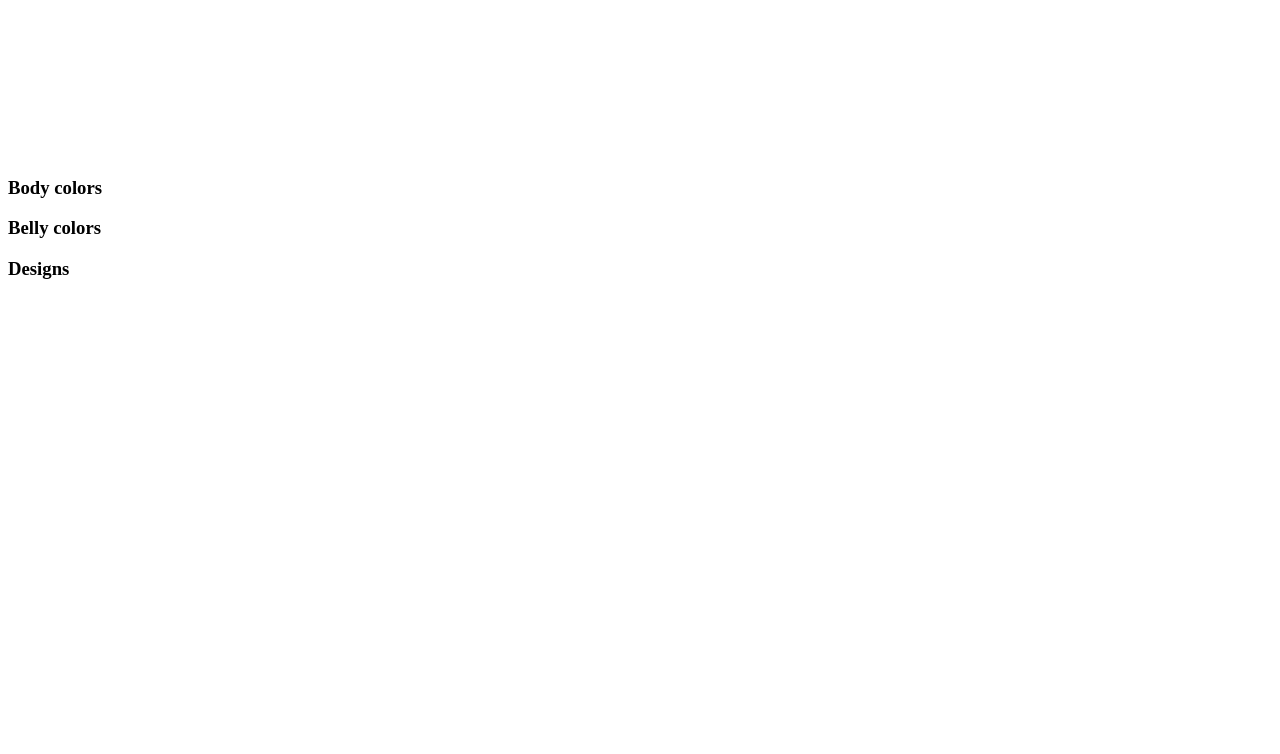
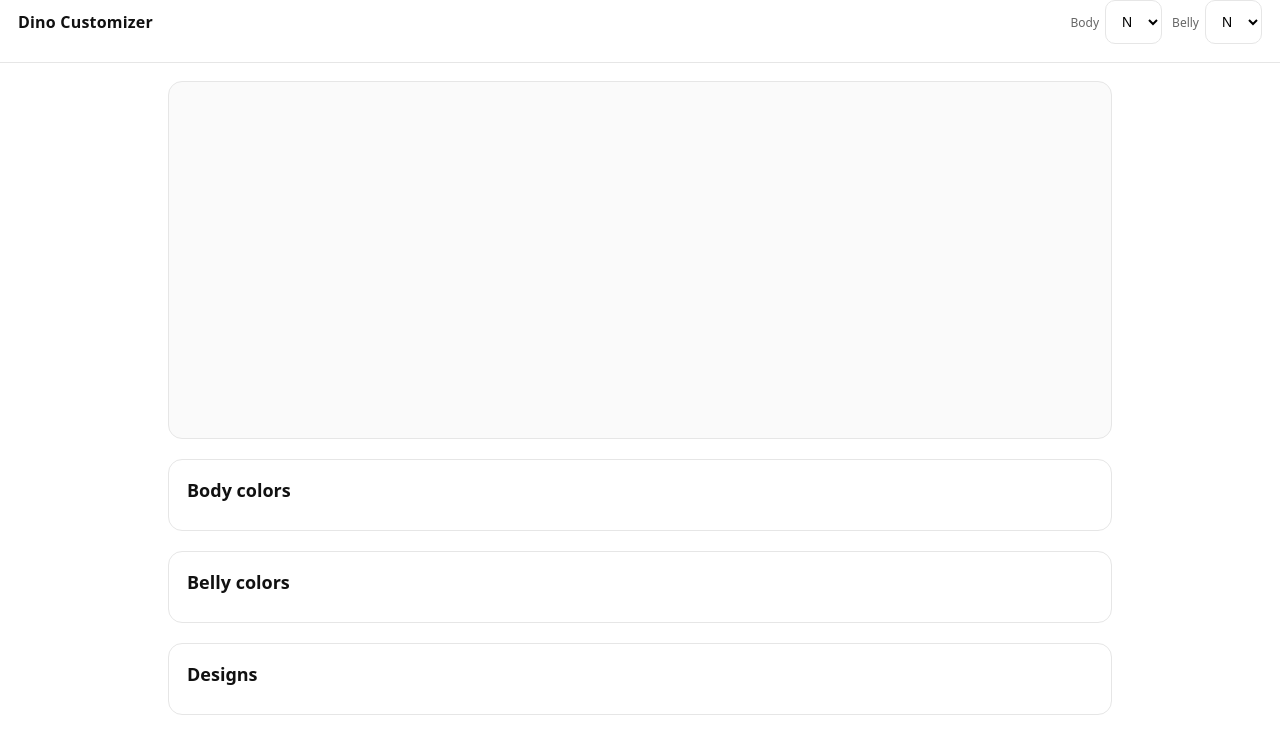
Before and after one commit to Void422/Dino, a plain HTML site: page index.html in a window 1280 px wide. Drawn offline with Linux system fonts and the light colour scheme.

Commit message:
Update index.html

```diff
--- a/index.html
+++ b/index.html
@@ -1,3 +1,28 @@
+<!DOCTYPE html>
+<html>
+<head>
+  <meta charset="utf-8" />
+  <title>Dino Customizer</title>
+  <meta name="viewport" content="width=device-width, initial-scale=1" />
+  <link href="styles.css" rel="stylesheet" />
+</head>
+<body>
+  <header class="topbar">
+    <div class="brand">Dino Customizer</div>
+    <div class="toolbar">
+      <label class="picker"><span>Body</span>
+        <select id="groupSelect">
+          <option>N</option><option>R</option><option>E</option><option>U</option><option>L</option>
+        </select>
+      </label>
+      <label class="picker"><span>Belly</span>
+        <select id="bellySelect">
+          <option>N</option><option>R</option><option>E</option><option>U</option><option>L</option>
+        </select>
+      </label>
+    </div>
+  </header>
+
   <main class="wrap">
     <section class="stage"><canvas id="canvas"></canvas></section>
 
@@ -25,3 +50,7 @@
       <div id="designGrid" class="grid"></div>
     </section>
   </main>
+
+  <script src="script.js"></script>
+</body>
+</html>
```
Lines whose indentation alone changed are shown as unchanged.
